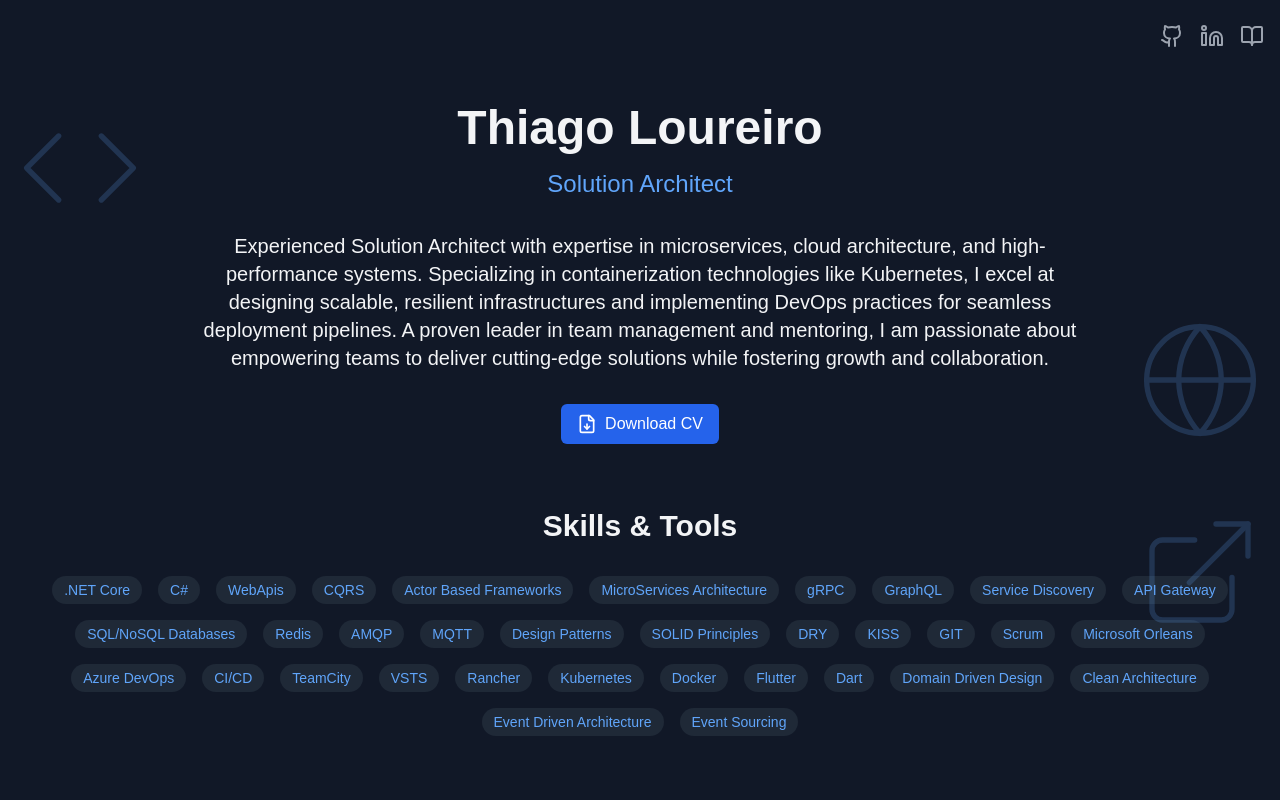
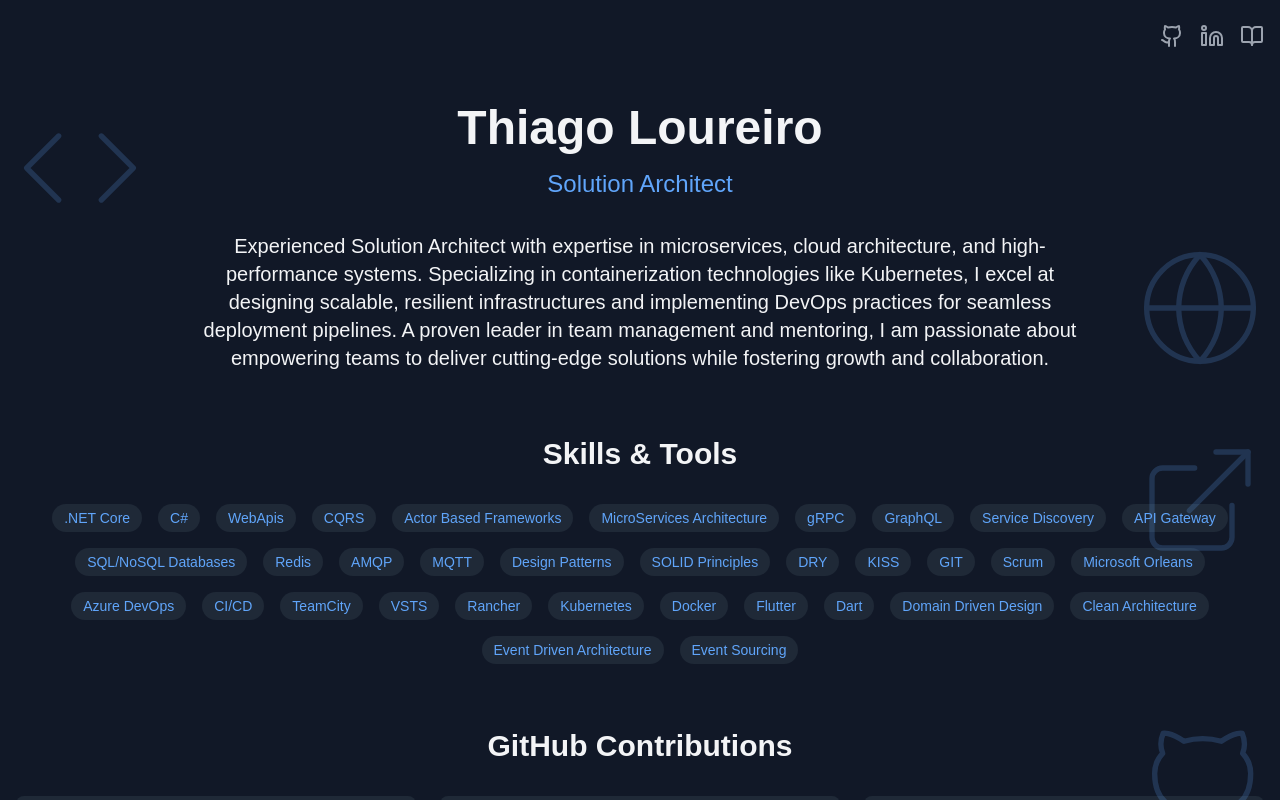
Before and after one commit to thiagoloureiro/thiagoloureiro.github.io, a Next.js app: page / in a window 1280 px wide. Shown: the top 800 px of the page. Built offline with nearby package versions, Linux system fonts and the light colour scheme; no server answers.

Commit message:
removed cv button

```diff
--- a/app/page.tsx
+++ b/app/page.tsx
@@ -33,7 +33,7 @@ export default function Home() {
           <p className="text-xl max-w-4xl mx-auto mb-8">
             Experienced Solution Architect with expertise in microservices, cloud architecture, and high-performance systems. Specializing in containerization technologies like Kubernetes, I excel at designing scalable, resilient infrastructures and implementing DevOps practices for seamless deployment pipelines. A proven leader in team management and mentoring, I am passionate about empowering teams to deliver cutting-edge solutions while fostering growth and collaboration.
           </p>
-          <CVButton />
+
         </section>
 
         <SkillsSection />
```
